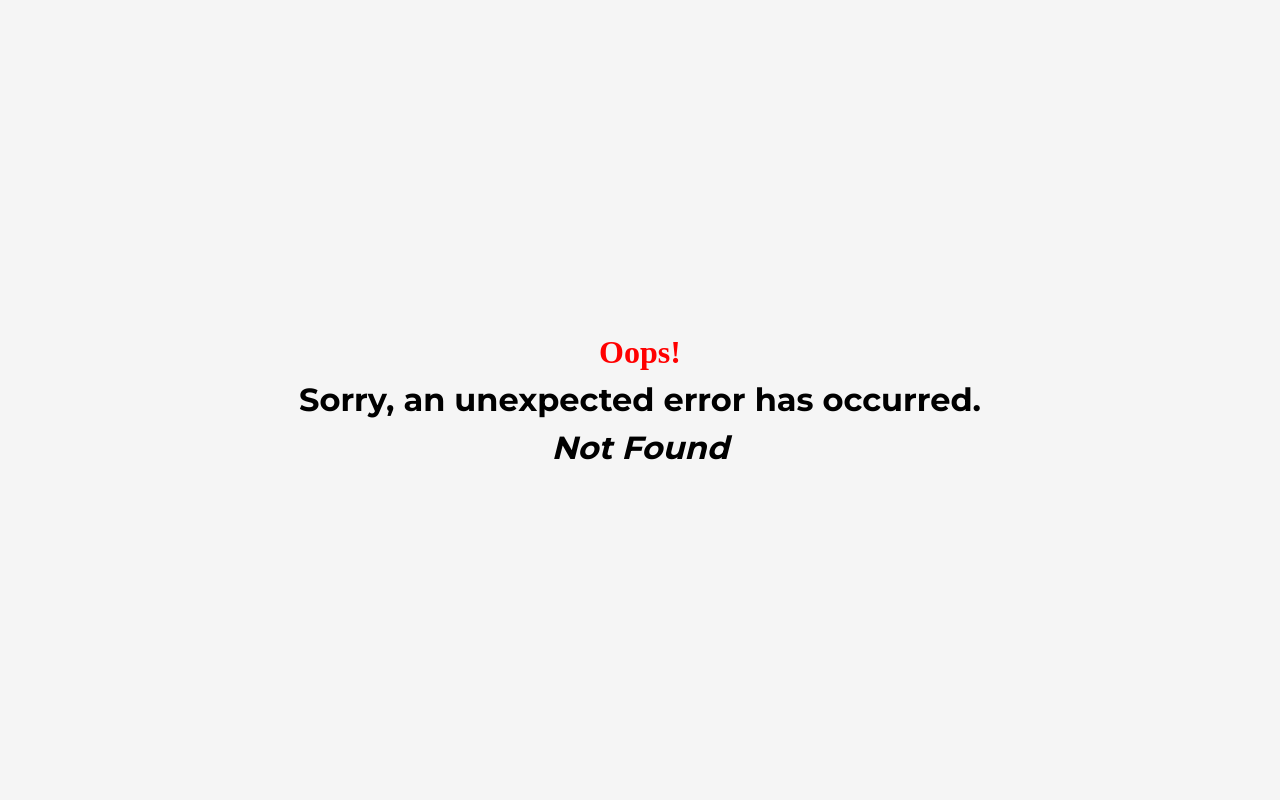
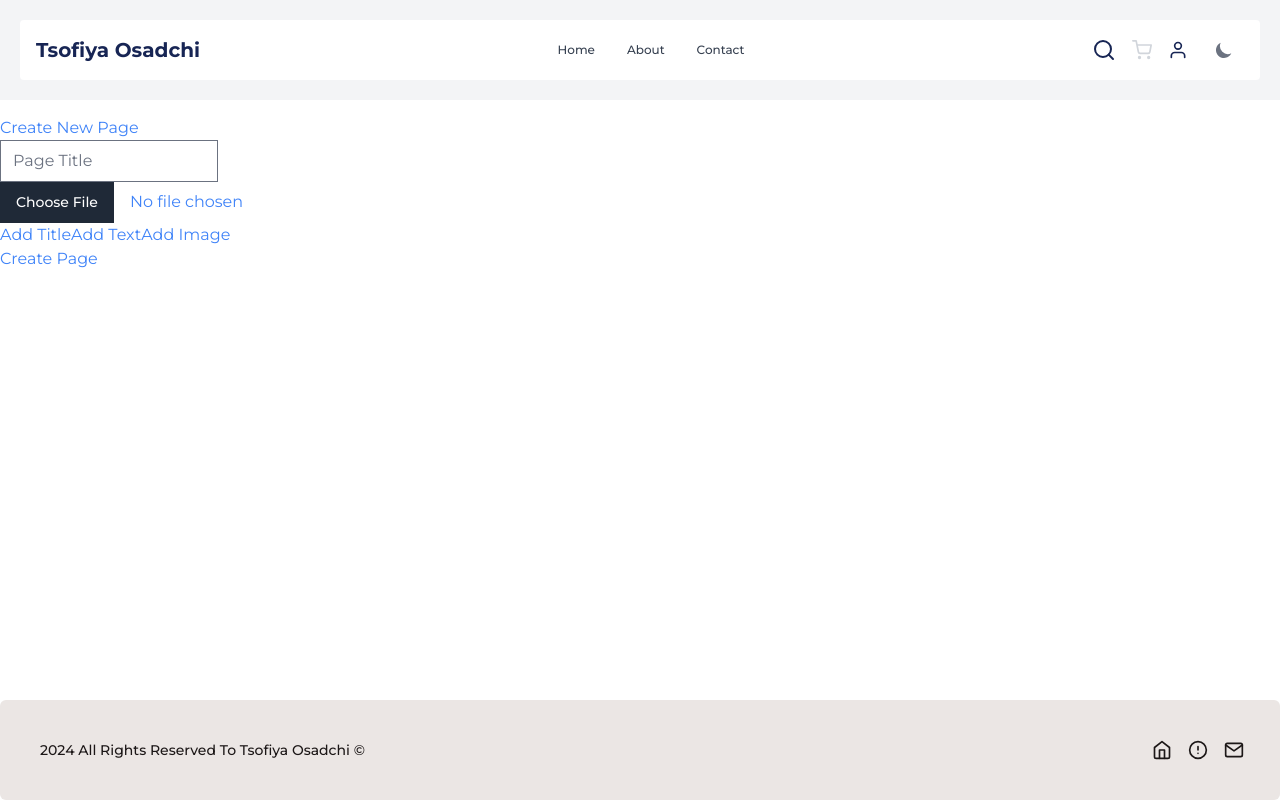
Before and after one commit to sofiyaOsadchi/FinalProject, a React (Vite) app: page /create-page in a window 1280 px wide. Before the commit this address had no page. Built offline with nearby package versions, Linux system fonts and the light colour scheme; a web font is replaced by a local one.

Commit message:
createPage

```diff
--- /dev/null
+++ b/src/routes/CreatePage.tsx
@@ -0,0 +1,121 @@
+import React, { useState } from 'react';
+import dialogs from "../ui/dialogs";
+import { useNavigate } from "react-router-dom";
+import { useForm } from "react-hook-form";
+import pagesService from '../services/pages';
+
+const CreatePage = () => {
+    const { register, handleSubmit, formState: { errors } } = useForm();
+    const [title, setTitle] = useState('');
+    const [components, setComponents] = useState<any[]>([]);
+    const [image, setImage] = useState<File | null>(null);
+    const [imageName, setImageName] = useState<string>("");
+    const navigate = useNavigate();
+
+    const handleAddComponent = (type: string) => {
+        const newComponent = { type, content: '', styles: {}, position: { x: 0, y: 0 } };
+        setComponents([...components, newComponent]);
+    };
+
+    const handleComponentChange = (index: number, content: string) => {
+        const updatedComponents = [...components];
+        updatedComponents[index].content = content;
+        setComponents(updatedComponents);
+    };
+
+    const onSubmit = async () => {
+        const formData = new FormData();
+        formData.append("title", title);
+        formData.append("components", JSON.stringify(components));
+
+        if (image) {
+            formData.append("image", image);  // הוספת התמונה ל-FormData
+        }
+
+        try {
+            await pagesService.createPage(formData);
+            dialogs.success("Success", "Page Created Successfully")
+                .then(() => {
+                    navigate("/");  // ניתוב מחדש לאחר יצירה מוצלחת
+                });
+        } catch (error: any) {
+            dialogs.error("Error", error.response?.data?.message || "Failed to create page");
+        }
+    };
+
+    return (
+        <div className="create-page-container">
+            <h2>Create New Page</h2>
+            <form onSubmit={handleSubmit(onSubmit)}>
+                <section>
+                    <input
+                        type="text"
+                        value={title}
+                        onChange={(e) => setTitle(e.target.value)}
+                        placeholder="Page Title"
+                        required
+                    />
+                </section>
+
+                {/* אפשרות להעלאת תמונה */}
+                <section>
+                    <input
+                        type="file"
+                        accept="image/*"
+                        onChange={(e) => {
+                            const file = e.target.files?.[0] || null;
+                            setImage(file);
+                            setImageName(file ? file.name : "");
+                        }}
+                    />
+                    {imageName && <p className="file-name">{imageName}</p>}
+                </section>
+
+                {/* הוספת רכיבים לעמוד */}
+                <section>
+                    <button type="button" onClick={() => handleAddComponent('title')}>Add Title</button>
+                    <button type="button" onClick={() => handleAddComponent('text')}>Add Text</button>
+                    <button type="button" onClick={() => handleAddComponent('image')}>Add Image</button>
+                </section>
+
+                {/* הצגת רכיבים קיימים */}
+                {components.map((component, index) => (
+                    <div key={index}>
+                        {component.type === 'title' && (
+                            <input
+                                type="text"
+                                placeholder="Title"
+                                value={component.content}
+                                onChange={(e) => handleComponentChange(index, e.target.value)}
+                            />
+                        )}
+                        {component.type === 'text' && (
+                            <textarea
+                                placeholder="Text"
+                                value={component.content}
+                                onChange={(e) => handleComponentChange(index, e.target.value)}
+                            />
+                        )}
+                        {component.type === 'image' && (
+                            <div>
+                                <input
+                                    type="file"
+                                    accept="image/*"
+                                    onChange={(e) => {
+                                        const file = e.target.files?.[0] || null;
+                                        handleComponentChange(index, file ? file.name : "");
+                                        if (file) setImage(file);  // ניתן לשלב את העלאת התמונה כחלק מהרכיב
+                                    }}
+                                />
+                            </div>
+                        )}
+                    </div>
+                ))}
+
+                <button type="submit">Create Page</button>
+            </form>
+        </div>
+    );
+};
+
+export default CreatePage;
--- /dev/null
+++ b/src/routes/Page.tsx
@@ -0,0 +1,43 @@
+import React, { useEffect, useState } from 'react';
+import { useParams } from 'react-router-dom';
+import pagesService from '../services/pages';
+
+const PageDetail = () => {
+    const { id } = useParams<{ id: string }>(); // קבלת ה-id מה-URL
+    const [page, setPage] = useState<any>(null);
+
+    useEffect(() => {
+        const fetchPage = async () => {
+            try {
+                const response = await pagesService.getPage(id); // קריאה לשרת כדי לקבל את העמוד לפי ה-id
+                setPage(response.data);
+            } catch (error) {
+                console.error('Failed to fetch page', error);
+            }
+        };
+
+        fetchPage();
+    }, [id]);
+
+    if (!page) return <div>Loading...</div>;
+
+    return (
+        <div>
+            <h2>{page.title}</h2>
+            <div>
+                {page.components.map((component, index) => (
+                    <div key={index}>
+                        {/* הצגת רכיבים שונים לפי הסוג שלהם */}
+                        {component.type === 'title' && <h3>{component.content}</h3>}
+                        {component.type === 'text' && <p>{component.content}</p>}
+                        {component.type === 'image' && component.image && (
+                            <img src={component.image.url} alt={component.alt || "Image"} />
+                        )}
+                    </div>
+                ))}
+            </div>
+        </div>
+    );
+};
+
+export default PageDetail;
--- /dev/null
+++ b/src/routes/Pages.tsx
@@ -0,0 +1,36 @@
+import React, { useEffect, useState } from 'react';
+import { Link } from 'react-router-dom'; // מייבא את הרכיב Link ליצירת קישורים
+import pagesService from '../services/pages';
+
+const PagesList = () => {
+    const [pages, setPages] = useState<any[]>([]);
+
+    useEffect(() => {
+        const fetchPages = async () => {
+            try {
+                const response = await pagesService.getAllPages();
+                setPages(response.data);
+            } catch (error) {
+                console.error('Failed to fetch pages', error);
+            }
+        };
+
+        fetchPages();
+    }, []);
+
+    return (
+        <div>
+            <h2>Pages</h2>
+            <ul>
+                {pages.map((page) => (
+                    <li key={page._id}>
+                        <Link to={`/pages/${page._id}`}>{page.title}</Link> {/* הוספת קישור לכל עמוד */}
+                        {/* כפתורי עריכה ומחיקה */}
+                    </li>
+                ))}
+            </ul>
+        </div>
+    );
+};
+
+export default PagesList;
--- /dev/null
+++ b/src/services/pages.ts
@@ -0,0 +1,52 @@
+import axios from 'axios';
+
+const pagesUrl = 'https://nodeapiproject-shop.onrender.com/api/pages';
+
+export const createPage = (formData: FormData) => {
+    return axios.post(pagesUrl, formData, {
+        headers: {
+            "x-auth-token": localStorage.getItem("token"),
+            "Content-Type": "multipart/form-data" // מבטיח שמבנה הנתונים ישלח כראוי
+        }
+    });
+};
+
+export const getAllPages = () => {
+    return axios.get(pagesUrl, {
+        headers: {
+            "x-auth-token": localStorage.getItem("token"),
+        },
+    });
+};
+
+export const getPage = (id: string) => {
+    const url = `${pagesUrl}/${id}`;
+    return axios.get(url, {
+        headers: {
+            "x-auth-token": localStorage.getItem("token"),
+        },
+    });
+};
+
+export const updatePage = (pageId: string, formData: FormData) => {
+    const url = `${pagesUrl}/${pageId}`;
+    return axios.put(url, formData, {
+        headers: {
+            "x-auth-token": localStorage.getItem("token"),
+            "Content-Type": "multipart/form-data" // גם כאן, המידע יישלח בצורה נכונה
+        }
+    });
+};
+
+export const deletePage = (pageId: string) => {
+    const url = `${pagesUrl}/${pageId}`;
+    return axios.delete(url, {
+        headers: {
+            "x-auth-token": localStorage.getItem("token"),
+        },
+    });
+};
+
+const pagesService = { createPage, getAllPages, getPage, updatePage, deletePage };
+
+export default pagesService;
```
Also changed, not shown: src/routes/router.tsx (+12 -0 lines).
